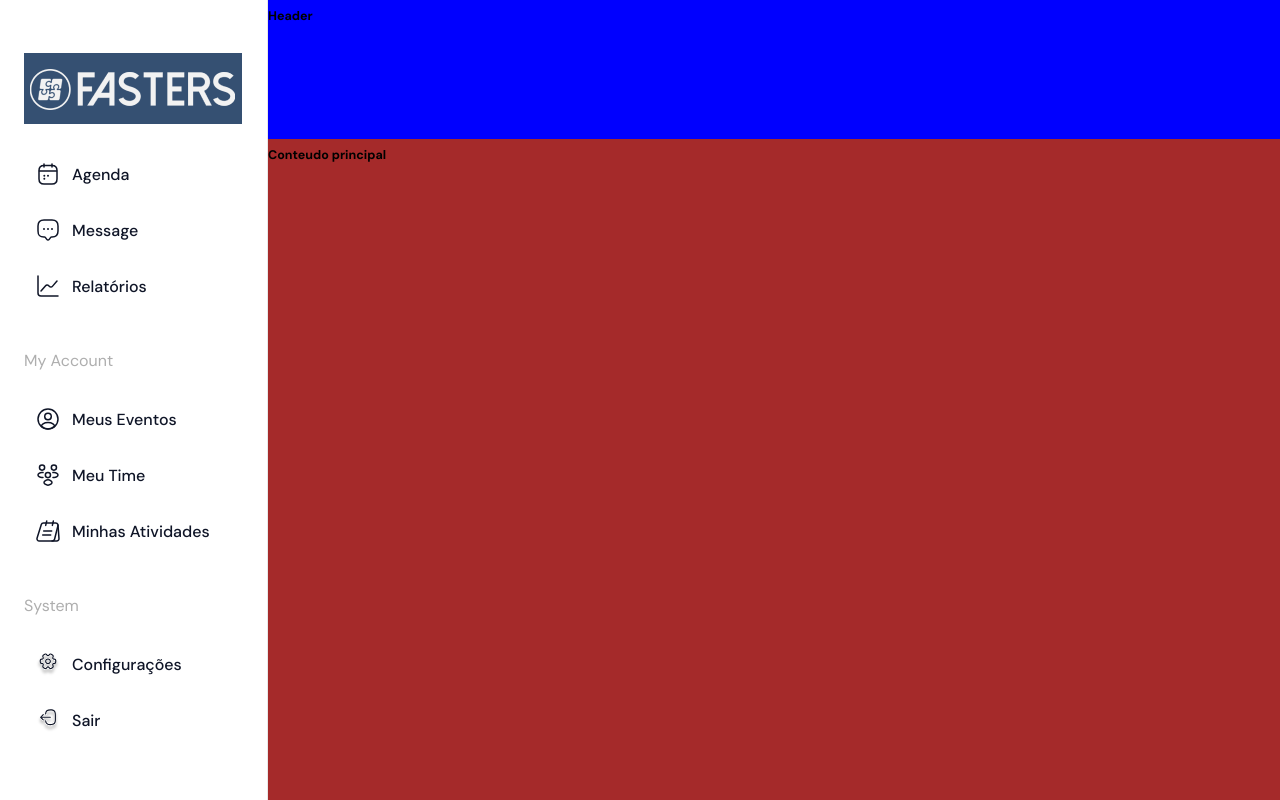
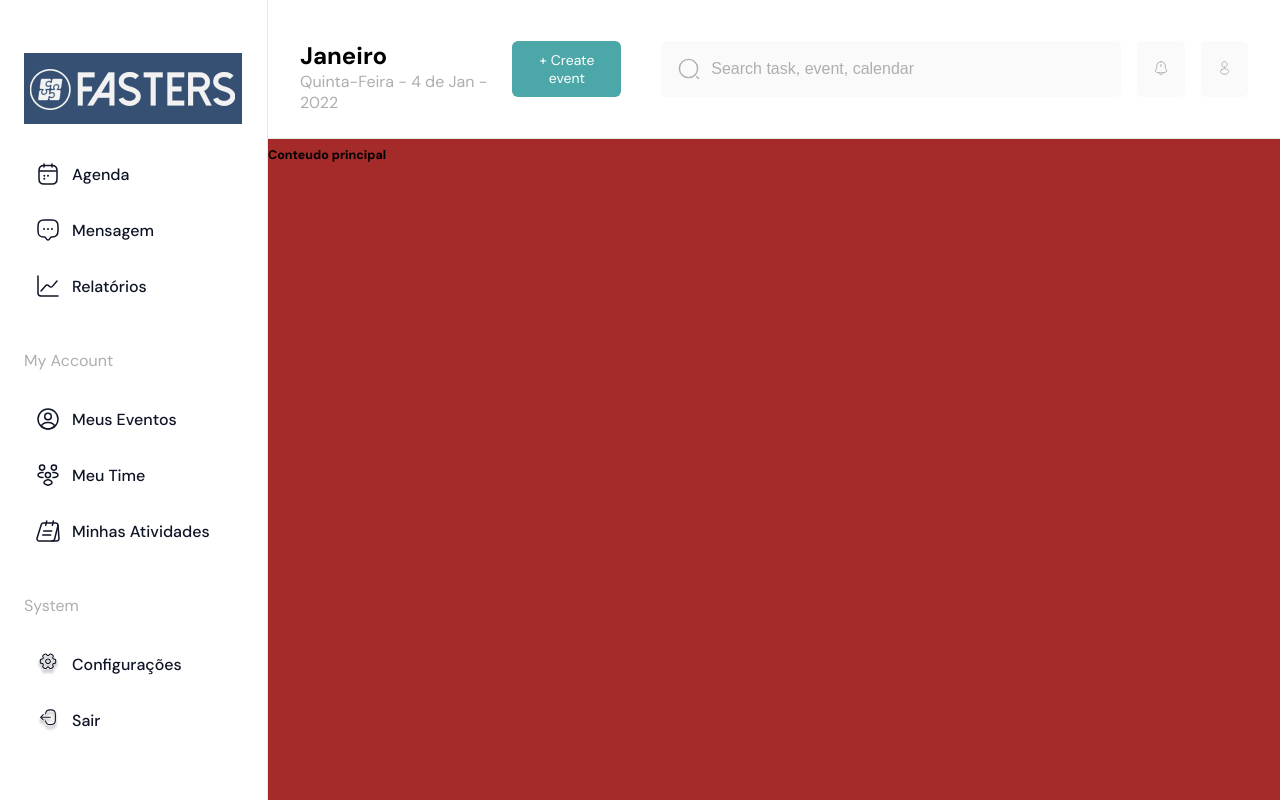
Before and after one commit to GabrielEsmeraldo/fasters-calendar, a Next.js app: page / in a window 1280 px wide. Built offline with nearby package versions, Linux system fonts and the light colour scheme.

Commit message:
create header component

```diff
--- a/components/Header.jsx
+++ b/components/Header.jsx
@@ -1,9 +1,50 @@
 import styles from '../styles/Header.module.css'
+import Notification from '../assets/notification-bing.svg'
+import Profile from '../assets/profile.svg'
+import Search from '../assets/search-normal.svg'
+import Image from 'next/image'
 
 export function Header() {
   return (
     <header className={styles.header}>
-      <h1>Header</h1>
+      <div className={styles.dateNow}>
+        <strong>Janeiro</strong>
+        <span>Quinta-Feira - 4 de Jan - 2022</span>
+      </div>
+
+      <div className={styles.eventContainer}>
+        <button className={styles.createEvent}>+ Create event</button>
+
+        <div className={styles.search}>
+          <div className={styles.searchIcon}>
+            <Image
+              src={Search}
+              alt=""
+              width={24}
+              height={24}
+            />
+          </div>
+
+          <input type="text" placeholder='Search task, event, calendar ' />
+        </div>
+
+        <button className={styles.notification}>
+          <Image
+            src={Notification}
+            alt=""
+            width={24}
+            height={24}
+          />
+        </button>
+        <button className={styles.profile}>
+          <Image
+            src={Profile}
+            alt=""
+            width={24}
+            height={24}
+          />
+        </button>
+      </div>
     </header>
   )
 }
--- a/components/Sidebar.jsx
+++ b/components/Sidebar.jsx
@@ -25,7 +25,7 @@ export function Sidebar() {
       <div className={styles.buttonGroup}>
 
         <SidebarButton title='Agenda' icon={Calendar} />
-        <SidebarButton title='Message' icon={Message} />
+        <SidebarButton title='Mensagem' icon={Message} />
         <SidebarButton title='Relatórios' icon={Diagram} />
 
         <h2 className={styles.title}>My Account</h2>
--- a/styles/Header.module.css
+++ b/styles/Header.module.css
@@ -1,5 +1,98 @@
 .header {
+  display: flex;
+  justify-content: space-between;
   height: 13.9rem;
-  background-color: blue;
+  border-bottom: 1px solid var(--gray-100);
   width: 100%;
+  padding-inline: 3.2rem;
+  padding-block: 4rem;
 }
+
+.dateNow strong {
+  font-size: 2.4rem;
+  font-weight: 700;
+  display: block;
+}
+
+.dateNow span {
+  display: block;
+  color: var(--gray-200);
+  font-size: 1.6rem;
+  font-weight: 400;
+}
+
+.eventContainer {
+  display: flex;
+  align-items: center;
+}
+
+.eventContainer .createEvent {
+  background-color: var(--green-500);
+  color: var(--white);
+  border-radius: 0.6rem;
+  padding-inline: 2.4rem;
+  padding-block: 1rem;
+  font-size: 1.4rem;
+  outline: none;
+  border: none;
+  margin-right: 4rem;
+  cursor: pointer;
+}
+
+.eventContainer input {
+
+  width: 46rem;
+  height: 5.6rem;
+  background-color: var(--gray-300);
+  outline: none;
+  border: none;
+  border-radius: 0.6rem;
+  padding: 1.6rem;
+  padding-left: 5rem;
+  font-size: 1.6rem;
+  font-weight: 400;
+  color: var(--black);
+  margin-right: 1.6rem;
+  box-sizing: border-box;
+}
+
+.search {
+  position: relative;
+}
+
+.searchIcon {
+  top: 1.6rem;
+  left: 1.6rem;
+  position: absolute;
+  z-index: 999;
+}
+
+.eventContainer input::placeholder {
+  color: var(--gray-200);
+  font-size: 1.6rem;
+}
+
+.notification {
+  width: 5.6rem;
+  height: 5.6rem;
+  box-sizing: border-box;
+  padding: 1.6rem;
+  outline: none;
+  border: none;
+  background-color: var(--gray-300);
+  border-radius: 0.6rem;
+  margin-right: 1.6rem;
+  cursor: pointer;
+}
+
+.profile {
+  width: 5.6rem;
+  height: 5.6rem;
+  box-sizing: border-box;
+  padding: 1.6rem;
+  outline: none;
+  border: none;
+  background-color: var(--gray-300);
+  border-radius: 0.6rem;
+  cursor: pointer;
+}
--- a/styles/globals.css
+++ b/styles/globals.css
@@ -5,6 +5,7 @@
   --black: #0F1527;
   --gray-100: #E8E8E8;
   --gray-200: #AEAEAE;
+  --gray-300: #FAFAFA;
   --green-500: #4CA7A8;
   --green-100: #E9F4F5;
 }
```
